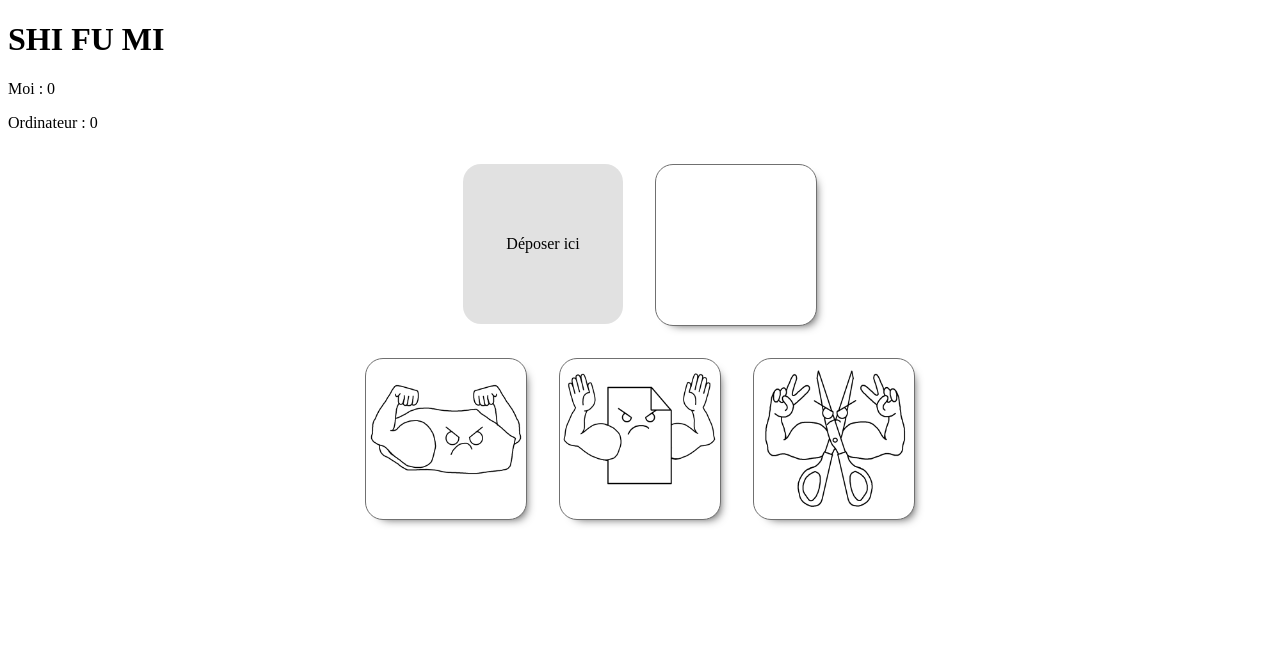
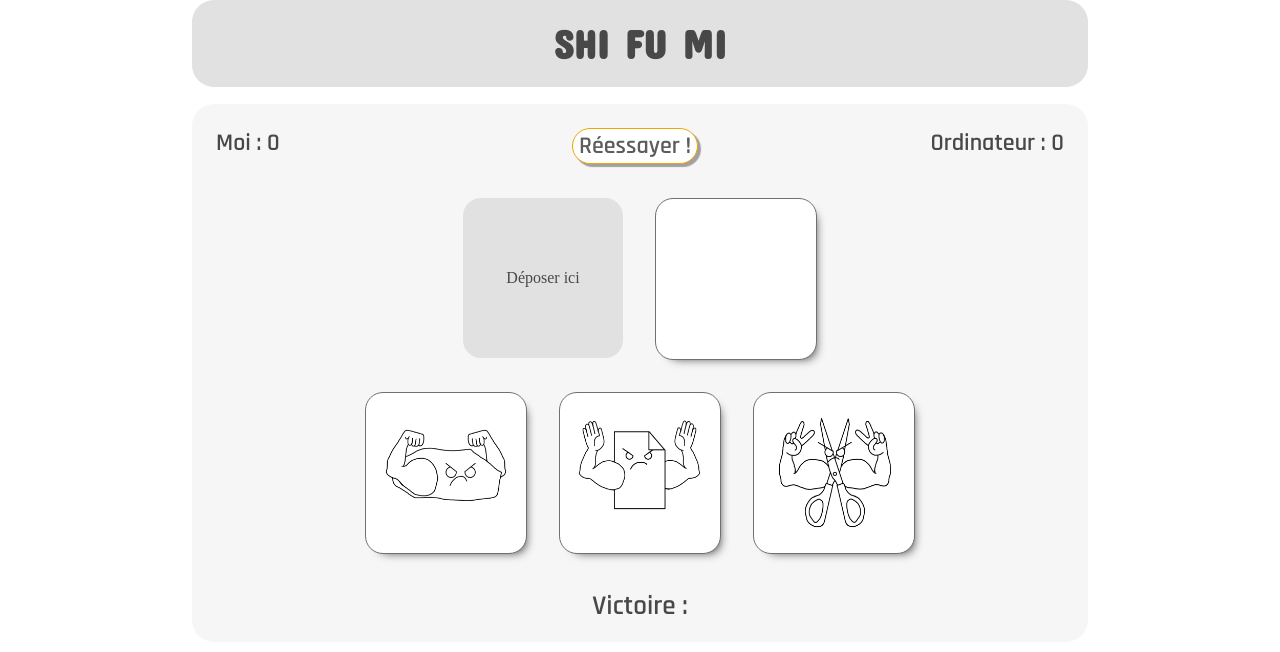
Before and after one commit to SidonieLenne/Projet-shifumi, a plain HTML site: page index.html in a window 1280 px wide. Drawn offline with Linux system fonts and the light colour scheme.

Commit message:
fini à part le bouton

```diff
--- a/assets/css/style.css
+++ b/assets/css/style.css
@@ -1,23 +1,26 @@
 /* drag and drop */
 #dragDrop{
-
+  display: flex;
+  justify-content: center;
+  flex-wrap: wrap;
 }
 #battleField {
   display: flex;
   flex-direction: row;
-  width: 100%;
   justify-content: center;
 }
 #cardField {
+  width: 100%;
   display: flex;
   justify-content: center;
-
 }
 .block {
   width: 10em;
   height: 10em;
   margin: 1em;
-  text-align: center;
+  display: flex;
+  justify-content: center;
+  align-items: center;
 }
 .card{
   background-color: #FFFFFF;
@@ -34,7 +37,65 @@
   justify-content: center;
   align-items: center;
 }
-
-.image{
-  height:10em;
+h1{
+  font-size: 2.5em;
+  font-family: 'Concert One', cursive;
+  width: 70%;
+  display: flex;
+  justify-content: center;
+  background-color: #E1E1E1;
+  margin: auto;
+  padding: 0.5em 0em 0.5em 0em;
+  color: #484848;
+  border-radius:22px;
 }
+p{
+  color: #484848;
+}
+img{
+  display: flex;
+  width: 8em;
+}
+#counter{
+  display: flex;
+  justify-content: space-between;
+  margin-top: 0.7em;
+  padding: 0em 1em 0em 1em;
+  font-size: 1.5em;
+  font-family: 'Rajdhani', sans-serif;
+}
+#try{
+  font-family: 'Rajdhani', sans-serif;
+  font-size: 1.7em;
+  padding: 0.7em;
+  margin: 0em 1em 1em 1em;
+  text-align: center;
+}
+body{
+  margin: 0px;
+}
+main{
+  width: 70%;
+  margin: auto;
+  background-color: #F6F6F6;
+  border-radius:22px;
+}
+#tryAgain {
+  margin-left: 2.5em;
+  margin-top: 1em;
+  height: 1.5em;
+	box-shadow: 3px 3px 1px  #a1a1a1;
+	background-color:#ffffff;
+	border-radius:22px;
+	border:1px solid #f2a500;
+	color:#5c5c5c;
+	font-size:1em;
+	line-height:1em;
+	text-align:center;
+  vertical-align: middle;
+  font-family: 'Rajdhani', sans-serif;
+}
+#tryAgain:hover {
+	background-color:#fab44b;
+  box-shadow: 0px 0px 0px;
+}
--- a/assets/js/script.js
+++ b/assets/js/script.js
@@ -6,10 +6,17 @@ $(document).ready(function(){
     var loses = 0;
     var tryCount = 0;
     var userMove = null;
-
-    //...........................................Rend les réponses draggables
+    var ordiMove = null;
+    //............................................Bouton Réinitialiser........................................................
+    $('#tryAgain').click(function(){
+        wins = 0;//Ne fonctionne pas
+        loses = 0;//Ne fonctionne pas
+        tryCount = 0;//Ne fonctionne pas
+        $('#randomBlock').css('background-image', 'none');
+    });
+    //...........................................Rend les réponses draggables..............................................
     $(".answer").draggable({
-        revert : 'invalid',
+        revert : 'valid',//Renvoie l'élément à sa place une fois droppé
         snap : '#emptyBlock',//Elles sont attirées par le bloc droppable
 
     });
@@ -23,18 +30,24 @@ $(document).ready(function(){
     $('#thirdCard').mouseup(function(){
         userMove = 'Ciseaux';
     });
-    //......................................................Rend le "déposez ici" droppable
+    //............................................Rend le "déposez ici" droppable...........................................
     $( "#emptyBlock" ).droppable({
         accept: ".answer", //Le bloc n'accepte de recevoir que les blocs avec la classe answer
         classes: {
             "ui-droppable-active": "ui-state-default"
         },
-        //.................Une fois qu'on drop un élément dans "emptyBlock", cette fonction se déclenche
+        //..............Une fois qu'on drop un élément dans "emptyBlock", cette fonction se déclenche............
         drop:function(){
             //Choisis au hasard une valeur dans le tableau déclaré plus haut
             var ordiMove = array[Math.floor(array.length * Math.random())];
-
-            $('#randomBlock').text(ordiMove);
+            //Met les images correspondantes au choix de l'ordi sur randomBlock
+            if (ordiMove == "Pierre"){
+                $('#randomBlock').css({'background-image': 'url(assets/images/petitepierre.png)', 'background-size' : 'contain'});
+            } else if (ordiMove == "Feuille"){
+                $('#randomBlock').css({'background-image': 'url(assets/images/petitpapier.png)', 'background-size' : 'contain'});
+            } else if (ordiMove == "Ciseaux"){
+                $('#randomBlock').css({'background-image': 'url(assets/images/petitciseau.png)', 'background-size' : 'contain'});
+            }
             //Conditions
             //SI USER = ORDI, alerte Egalité, +1 compteur d'essais
             if (userMove == ordiMove){
--- a/index.html
+++ b/index.html
@@ -5,42 +5,44 @@
   <meta name="description" content="Très probablement le meilleur jeu de shifumi/shifoumi/chifoumi/pierre-papier-feuille-ciseaux/pierre-papier-ciseaux/pierre-feuille-ciseaux/pierre-caillou-feuille-papier-coupe-coupe-ciseaux de tout le Web."/>
   <meta name="viewport" content="width=device-width, initial-scale=1, shrink-to-fit=no"/>
   <title>SHIFUMI</title>
+  <link href="https://fonts.googleapis.com/css2?family=Concert+One&family=Rajdhani:wght@600&display=swap" rel="stylesheet">
   <link rel="stylesheet" type="text/css" href="assets/css/style.css"/>
   <link rel="stylesheet" href="assets/js/jquery-ui-1.12.1/jquery-ui.min.css">
 </head>
 <body>
   <!--Titre-->
   <h1>SHI FU MI</h1>
-  <!--Nombre de victoires-->
+  <main>
+    <div id="counter">
       <p id="victory">Moi : 0</p>
-  <!--Nombre de défaites-->
+      <button type="reset" name="button" id="tryAgain">Réessayer !</button>
       <p id="defeat">Ordinateur : 0</p>
-  <!--Nombre d'essais (à transformer en %)-->
-  <p id="try"></p>
-  <!--Test-->
-  <p id="ordi"></p>
-  <p id="utilisateur"></p>
+    </div>
     <!-- Drag and drop -->
     <div id="dragDrop">
       <div id="battleField">
+        <!--Nombre de victoires-->
         <div class="block" id="emptyBlock">
           <p id="dropHere">Déposer ici</p>
         </div>
         <div class="block card" id="randomBlock">
         </div>
+        <!--Nombre de défaites-->
       </div>
       <div id="cardField">
         <div class="block card answer" id="firstCard">
-        <img class="image" src="assets/images/petitepierre.png"/>
+          <img src="assets/images/petitepierre.png" alt="pierre">
         </div>
         <div class="block card answer" id="secondCard">
-        <img class="image" src="assets/images/petitpapier.png"/>
+          <img src="assets/images/petitpapier.png" alt="papier">
         </div>
         <div class="block card answer" id="thirdCard">
-        <img class="image" src="assets/images/petitciseau.png"/>
+          <img src="assets/images/petitciseau.png" alt="ciseaux">
         </div>
       </div>
     </div>
+    <p id="try">Victoire : </p>
+  </main>
   <script src="assets/js/jquery-3.5.1.min.js"></script>
   <script src="assets/js/jquery-ui-1.12.1/jquery-ui.min.js"></script>
   <script src="assets/js/script.js"></script>
```
Lines whose indentation alone changed are shown as unchanged.
